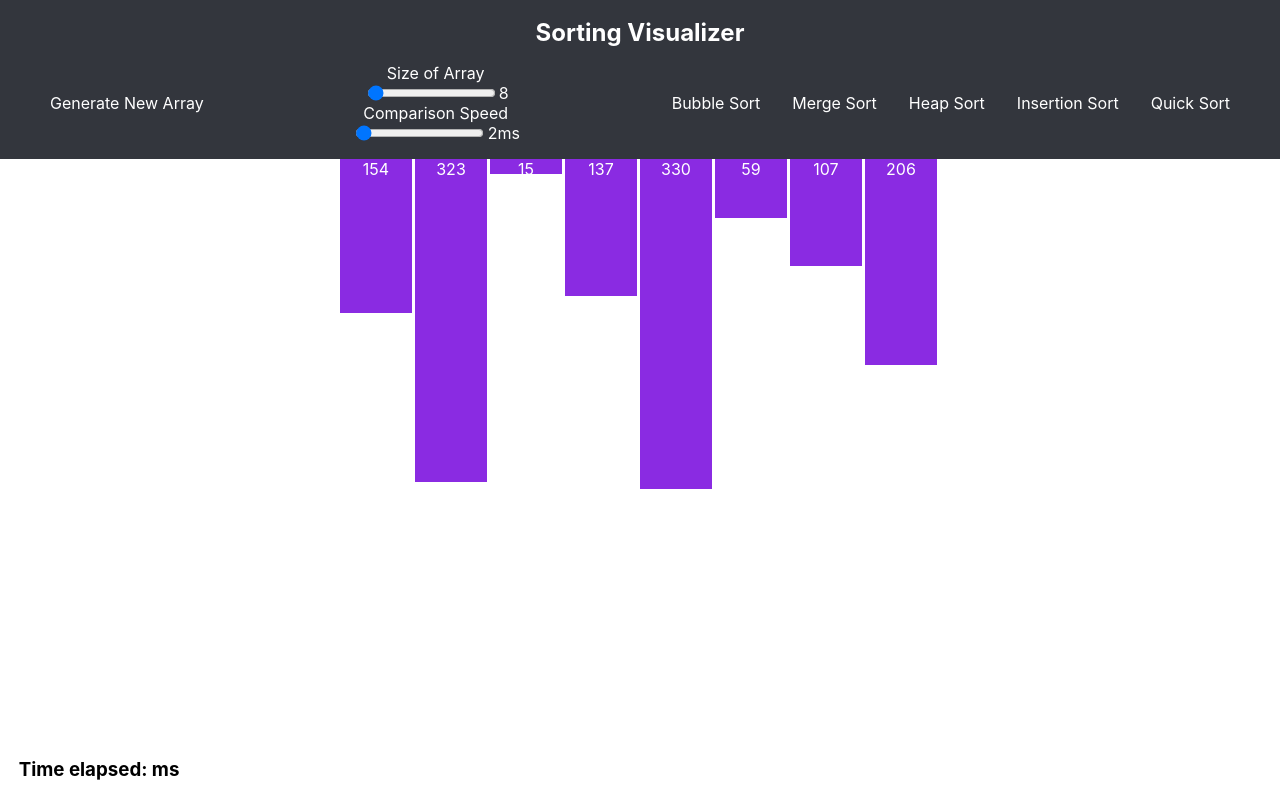
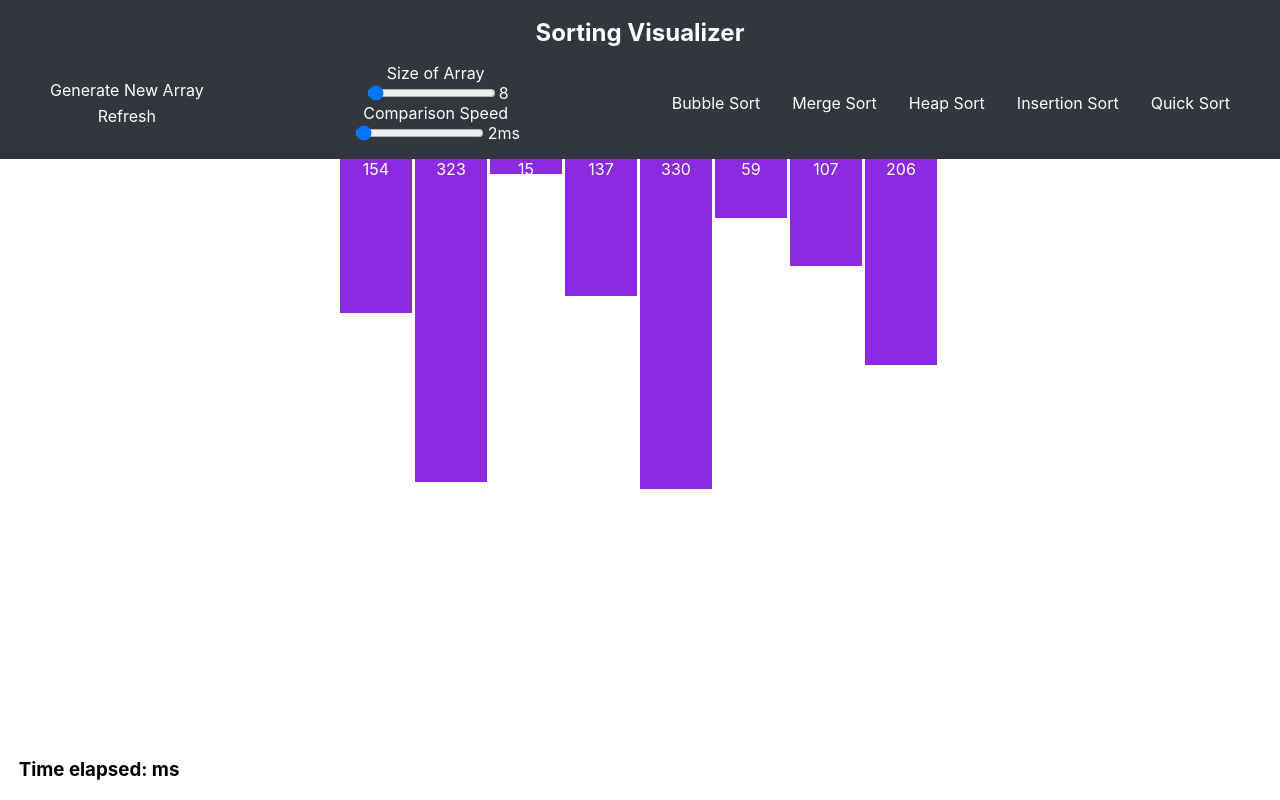
Before and after one commit to Bross03/sorting-visualizer, a React (Create React App) app: page / in a window 1280 px wide. Built offline with nearby package versions, Linux system fonts and the light colour scheme.

Commit message:
adding comments

```diff
--- a/src/Components/SortingVisualizer.css
+++ b/src/Components/SortingVisualizer.css
@@ -38,6 +38,11 @@ header h2{
     display:flex;
     justify-content: space-around;
     flex-wrap: wrap;
+}
+.newArray{
+    display: flex;
+    flex-direction: column;
+    align-items: center;
 }
 header p{
     color:white;
--- a/src/Components/SortingVisualizer.js
+++ b/src/Components/SortingVisualizer.js
@@ -2,16 +2,22 @@ import React, { useEffect, useState } from "react";
 import { bogoSort, bubbleSort, heapSort, insertionSort, mergeSort, quickSort } from "../SortingAlgorithms/SortingAlgorithms";
 import { randomNumberInRange } from "../util";
 import './SortingVisualizer.css';
+
+//declaring values for array size
 const minValue=5;
 const maxValue=400;
 
 function SortingVisualizer(){
+
+    //declaring state variables
     const [preventClick,setPreventClick]=useState(false);
     const [arraySize,setArraySize]=useState(8);
     const [arraySpeed,setArraySpeed]=useState(2);
     const [barWidth,setBarWidth]=useState(30);
     const [timeElapsed,setTimeElapsed]=useState();
 
+
+    //generates new array with specific size
     const generateNewArray=()=>{
         if(!preventClick){
             const newArray=[];
@@ -25,20 +31,32 @@ function SortingVisualizer(){
             }
         }
     }
+
+    //on change to array size, adjust bar width accordingly
     useEffect(()=>{
         const container=document.querySelector('.arrayContainer');
         generateNewArray();
         setBarWidth(Math.floor(container.offsetWidth / (arraySize * 2)))
     },[arraySize]);
 
+
+    //change size of the array
     const handleSizeSliderChange=(event)=>{
         setArraySize(event.target.value);
     }
+
+    //change speed of animation
     const handleSpeedSliderChange=(event)=>{
         setArraySpeed(parseInt(event.target.value));
     }
     const [array,setArray]=useState(generateNewArray);
 
+
+    /*
+    / The following methods call the respective algorithm to sort the array.
+    / Also, they keep track of the time elapsed using the date method and
+    / prevent other buttons to be pressed when an algorithm is runningt
+    */
     const sortWithBubbleSort=async ()=>{
         if(!preventClick){
             setPreventClick(true);
@@ -108,6 +126,14 @@ function SortingVisualizer(){
             setPreventClick(false);
         }
     }
+
+    /*
+    / Easter egg! By pressing "g" on the title, you reveal the button to sort with
+    / bogo sort, the worst sorting algorithm ever! It just randomizes the input array
+    / and checks if it sorted, if not it runs again. The average time complexity for bogo
+    / sort is O((n+1)!). But its best case scenario is O(1) which is faster than all
+    / other algorithms in this program but I wouldn't count on it.
+    */
     const revealSecret=()=>{
         const bogo=document.querySelector('.bogoSort');
         console.log(bogo.style.display);
@@ -118,12 +144,17 @@ function SortingVisualizer(){
         }
 
     }
+
+
     return (
         <div className="sortingVisualizer">
             <header>
                 <h2>Sortin<span onClick={revealSecret}>g</span> Visualizer</h2>
             <div className="navbar">
+                <div className="newArray">
                 <p onClick={generateNewArray}>Generate New Array</p>
+                <p onClick={()=>window.location.reload()}>Refresh</p>
+                </div>
                 <div className="separation"></div>
                 <div className="slidecontainer">
                     <div className="sliderWrapper">
--- a/src/util.js
+++ b/src/util.js
@@ -1,10 +1,14 @@
 
+//helper to generate a random number
 export const randomNumberInRange=(min, max)=> {
     return Math.floor(Math.random() * (max - min + 1)) + min;
 }
 
+//method to wait for the speed of the animation
 const wait=(ms)=> new Promise(resolve => setTimeout(resolve, ms))
 
+
+//swap two elements method(it also animates the array)
 export const swap=async (arr, xp, yp, speed)=>{
     const arrayBars=document.getElementsByClassName('bar');
     const barOneStyle = arrayBars[xp].style;
@@ -35,23 +39,12 @@ export const swap=async (arr, xp, yp, speed)=>{
     barTwoStyle.backgroundColor='blueviolet';
 }
 
-export const areArraysEqual=(arr1,arr2)=>{
-    try{
-    if(arr1.length!=arr2.length) return false;
-    for(let i=0;i<arr1.length;i++){
-        if(arr1[i]!=arr2[i]){
-            return false;
-        }
-    }
-    return true;
-    }catch(err){
-        console.log(arr1);
-        console.log(arr2);
-    }
-}
-
 //the following are heap sort helpers
 
+/*
+/ Heapifies the array, it rearranges the array
+/ to maintain the max heap property
+*/
 export const heapify=async (heap,i,max,speed)=>{
     let index;
     let leftChildIndex;
@@ -79,6 +72,8 @@ export const heapify=async (heap,i,max,speed)=>{
         i=index;
     }
 }
+
+//creates the first max heap from an input array
 export const buildMaxHeap=async (arr,speed)=>{
 
     let i=Math.floor(arr.length/2 -1);
@@ -88,7 +83,7 @@ export const buildMaxHeap=async (arr,speed)=>{
     }
 }
 
-//merge sort helper
+//merges two sorted arrays
 export const merge=async (arr,left,middle,right,speed)=>{
     let leftLength=middle-left+1;
     let rightLength=right-middle;
@@ -185,7 +180,12 @@ export const merge=async (arr,left,middle,right,speed)=>{
 
 }
 
-//Quick Sort helper
+/*
+/ Uses the element in the beginning of the array as
+/ a pivot where all other elements are divided into
+/ smaller(left) or larger(right) than the pivot
+*/
+
 
 export const partition=async (arr,start,end,speed)=>{
 
@@ -208,7 +208,7 @@ export const partition=async (arr,start,end,speed)=>{
     return swapIndex;
 }
 
-//bogo sort helpers!!!!
+//checks if array is sorted
 export const isSorted=(arr)=>{
     for(let i=1;i< arr.length; i++){
         if(arr[i]<arr[i-1]){
@@ -217,6 +217,7 @@ export const isSorted=(arr)=>{
     }
     return true;
 }
+//shuffles the array
 export const shuffle=async (arr, speed)=>{
     for(let i=0;i<arr.length;i++){
         await swap(arr,i, Math.floor(Math.random()*(arr.length-1)),speed);
```
Also changed, not shown: src/SortingAlgorithms/SortingAlgorithms.js (+46 -0 lines).
